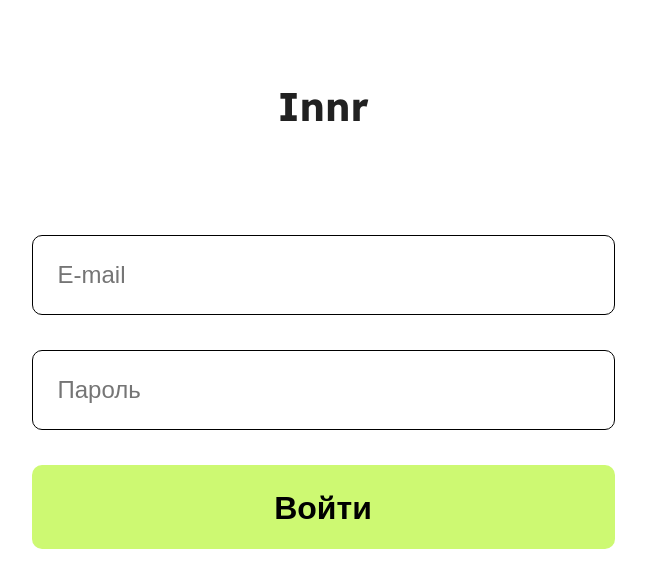
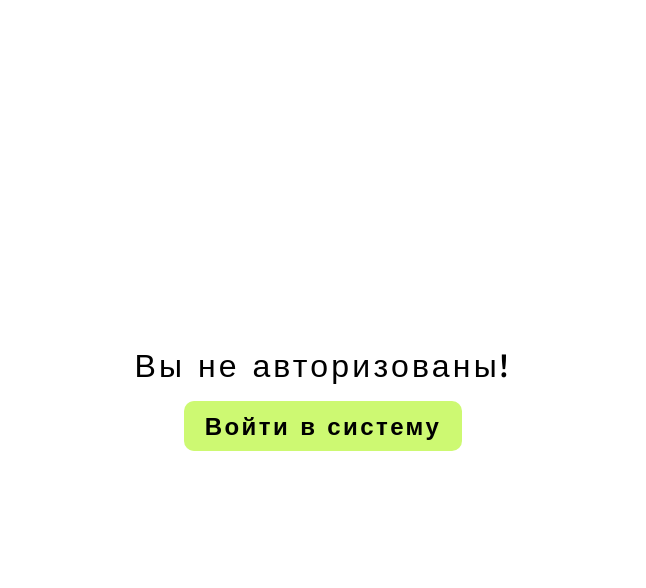
Before and after one commit to innr-org/innr-specialists, a React (Vite) app in the folder client/: page /videochat in a window 1280 px wide. Before the commit this address led to /login. Shown: the top 588 px of the page, without its empty margins (317-963 px from the left). Built offline with nearby package versions, Linux system fonts and the light colour scheme; no server answers; what agora-rtc-react would draw is missing.

Commit message:
add: create videochat page, add route to videochat page

```diff
--- a/client/src/App.jsx
+++ b/client/src/App.jsx
@@ -12,6 +12,7 @@ import NotAuth from "./components/notAuth/NotAuth.jsx";
 import TimeSlot from "./pages/timeslot/TimeSlot.jsx";
 import Schedule from "./pages/schedule/Schedule.jsx";
 import Lobby from "./pages/lobby/Lobby.jsx";
+import Videochat from "./pages/videochat/Videochat.jsx";
 
 
 function App() {
@@ -36,6 +37,7 @@ function App() {
                         <Route path="/home" element={userInfo===null ? <NotAuth/> :<Home/>}></Route>
                         <Route path="/timeslot" element={userInfo===null ? <NotAuth/> :<TimeSlot/>}></Route>
                         <Route path="/schedule" element={userInfo===null ? <NotAuth/> :<Schedule/>}></Route>
+                        <Route path="/videochat" element={userInfo===null ? <NotAuth/> :<Videochat/>}></Route>
                         <Route path="/lobby" element={<Lobby/>}></Route>
                         <Route path="*" element={<Navigate to="/login" replace={true} />}></Route>
                     </Routes>
--- /dev/null
+++ b/client/src/pages/videochat/Videochat.jsx
@@ -0,0 +1,12 @@
+import React from 'react';
+import cl from './Videochat.module.css'
+
+const Videochat = () => {
+    return (
+        <div>
+
+        </div>
+    );
+};
+
+export default Videochat;
```
Also changed, not shown: client/src/pages/videochat/Videochat.module.css (added).
